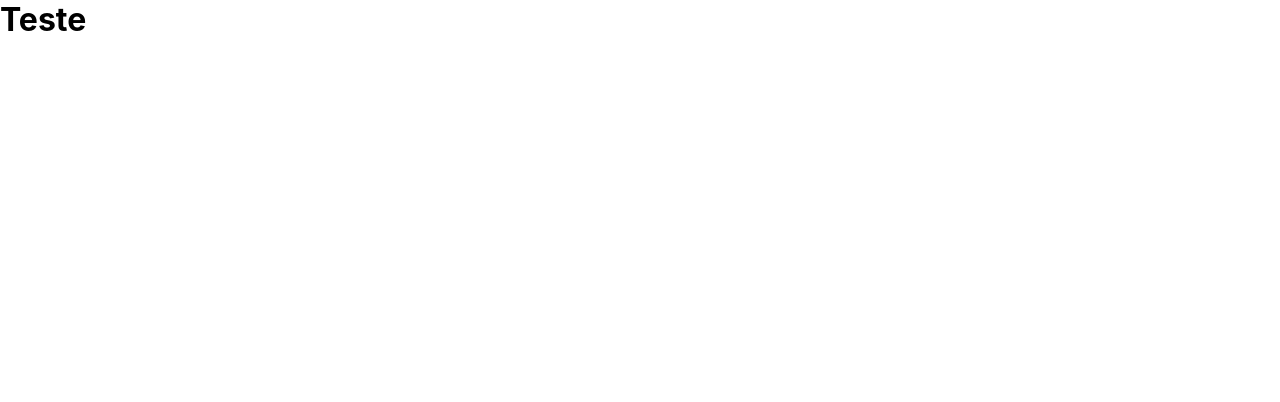
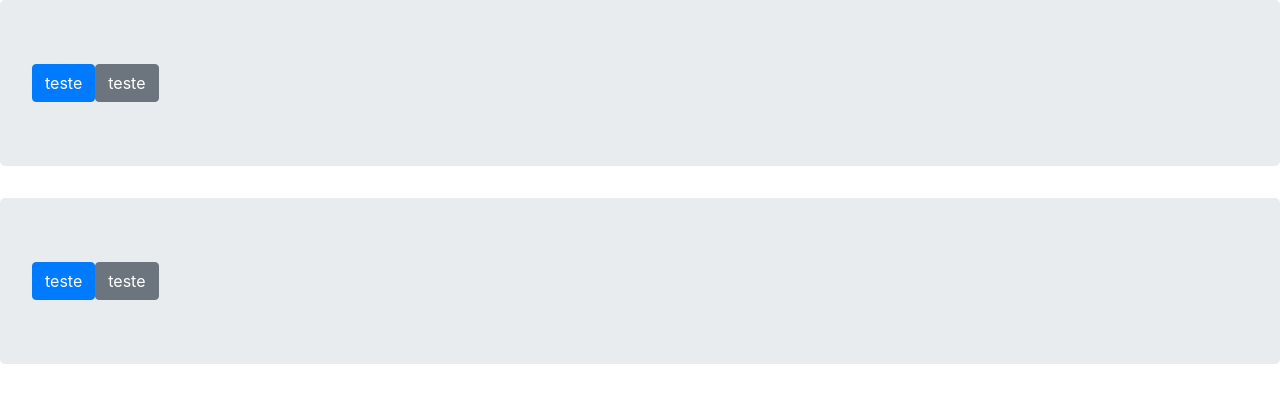
Before and after one commit to Willian-Matts/barbearia_esparta_frontEnd, a React (Create React App) app: page / in a window 1280 px wide. Shown: the top 402 px of the page. Built offline with nearby package versions, Linux system fonts and the light colour scheme.

Commit message:
Teste e configurações reactbootstrap

```diff
--- a/public/index.html
+++ b/public/index.html
@@ -2,6 +2,8 @@
 <html lang="en">
   <head>
     <meta charset="utf-8" />
+    <link rel="stylesheet" href="https://stackpath.bootstrapcdn.com/bootstrap/4.3.1/css/bootstrap.min.css"
+    integrity="sha384-ggOyR0iXCbMQv3Xipma34MD+dH/1fQ784/j6cY/iJTQUOhcWr7x9JvoRxT2MZw1T" crossorigin="anonymous">
     <link rel="icon" href="%PUBLIC_URL%/favicon.ico" />
     <meta name="viewport" content="width=device-width, initial-scale=1" />
     <meta name="theme-color" content="#000000" />
--- a/src/pages/App.js
+++ b/src/pages/App.js
@@ -1,4 +1,4 @@
-import React, { Component } from 'react';
+import React, { Component, Fragment } from 'react';
 import Teste from './teste';
 import Routes from '../routes.js';
 
@@ -8,7 +8,11 @@
 
   render() {
     return (
-      <Teste></Teste>
+      <Fragment>
+        <Teste></Teste>
+        <Teste></Teste>
+      </Fragment>
+
       // <Routes />
     );
   }
--- a/src/pages/teste.js
+++ b/src/pages/teste.js
@@ -1,8 +1,12 @@
 import React from 'react';
+import { Button, Jumbotron } from 'react-bootstrap';
 
 export default function Teste() {
 
     return (
-        <h1>Teste</h1>
+        <Jumbotron>
+            <Button variant="primary">teste</Button>
+            <Button variant="secondary">teste</Button>
+        </Jumbotron>
     );
 }
```
